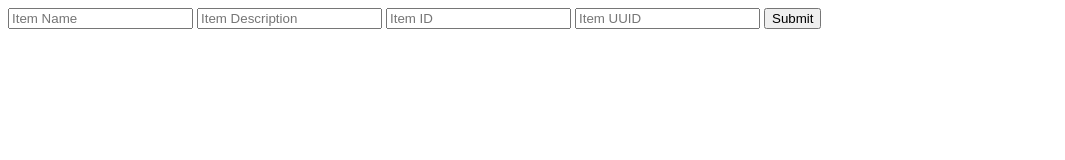
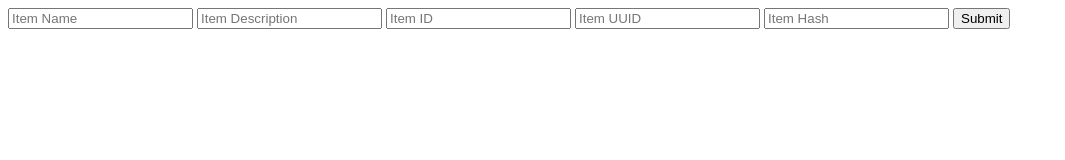
Before and after one commit to malviyamanish999/flask-todo-project, a plain HTML site: page index.html in a window 1280 px wide. Shown: the whole page, without its empty margins (0-1065 px from the left). Drawn offline with Linux system fonts and the light colour scheme.

Commit message:
Added Item Hash

```diff
--- a/index.html
+++ b/index.html
@@ -3,5 +3,6 @@
   <input type="text" name="itemDescription" placeholder="Item Description">
   <input type="text" name="itemID" placeholder="Item ID">
   <input type="text" name="itemUUID" placeholder="Item UUID">
+  <input type="text" name="itemHash" placeholder="Item Hash">
   <button type="submit">Submit</button>
 </form>
```
